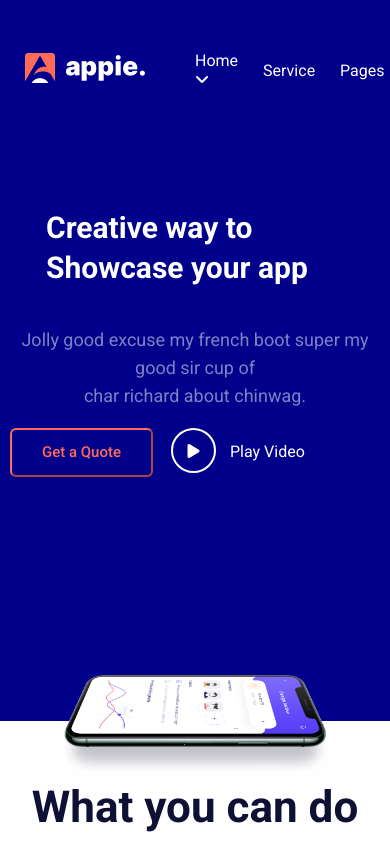
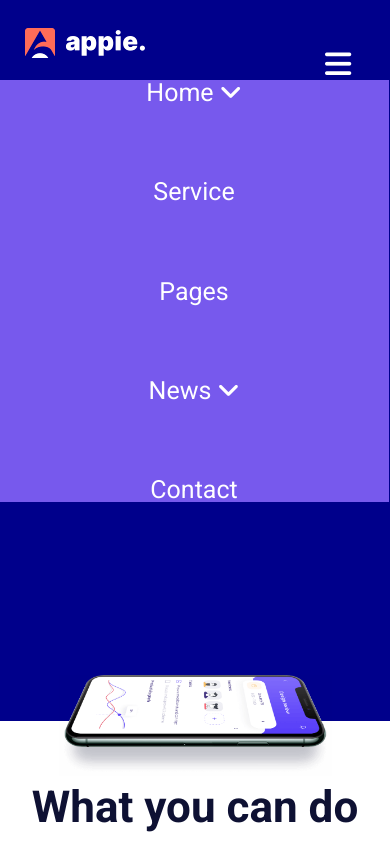
Before and after one commit to afruzaakter/appie, a plain HTML site: page index.html in a window 390 px wide. Shown: the top 844 px of the page. Drawn offline with Linux system fonts and the light colour scheme.

Commit message:
responsive menu

```diff
--- a/index.html
+++ b/index.html
@@ -12,17 +12,28 @@
 <body>
     <!--header part start-->
     <header id="TopBar">
+        <nav>
+
             <div class="TopBarFlex">
+
+
+
                 <div class="logoAndMenu">
                <div class="logo">
                    <img src="images/logo-3.png">
                </div>
                <div class="menu">
-               <ul>
-              <li><a href="#">Home <i class="fas fa-angle-down"></i></a>
-              </li>
 
 
+                <div class="Rmenu">
+                    <input type="checkbox" id="check">
+                    <label for="check" class="checkbtn">
+                     <i class="fas fa-bars"></i>
+                    </label>
+                  </div>
+                   <ul>
+                  <li><a class="active" href="#">Home <i class="fas fa-angle-down"></i></a>
+                  </li>
                   <li><a href="#">Service</a></li>
                   <li><a href="#">Pages</a></li>
                   <li><a href="#">News <i class="fas fa-angle-down"></i></a>
@@ -31,6 +42,10 @@
                   <li><a href="#">Contact</a></li>
                    </ul>
                </div>
+
+
+
+
                 </div>
                 <div class="loginbtn">
 
@@ -40,6 +55,7 @@
                  <button id="getstarted">Get Started</button>
                 </div>
             </div>
+        </nav>
     </header>
     <!--header part end-->
 <!--body part-1 way to creative ... start -->
--- a/style.css
+++ b/style.css
@@ -970,3 +970,69 @@ width: 50%;
     margin-top: 40px;
 }
  }
+
+ /*  navigation bar start */
+ .Rmenu .checkbtn{
+     font-size: 30px;
+     color: #fff;
+     line-height: 80px;
+     margin-right: 40px;
+     cursor: pointer;
+     float: right;
+     display: none;
+     margin-left: 180px;
+
+ }
+ #check{
+     display: none;
+ }
+ .Rmenu{
+
+ }
+ @media screen and (max-width:767px){
+     .loginbtn{
+         display: none;
+     }
+    .Rmenu{
+      font-size: 16px;
+     }
+     .Rmenu .checkbtn{
+         display: block;
+     }
+   .menu ul{
+       flex-direction: column;
+   }
+   .logo{
+    margin-bottom: 40px;
+   }
+  .menu ul{
+       width: 100%;
+       background: #7759ed;
+       height: 50vh;
+       top: 80px;
+       position: fixed;
+       left: -51px;
+   }
+   .menu ul li{
+       display: block;
+   }
+   .menu ul li a{
+       font-size: 25px;
+       font-weight: 400;
+       line-height: 25px;
+   }
+   .menu ul li a:hover a:active{
+       color: #0e1133;
+   }
+   .menu ul li{
+       display: block;
+   }
+   #check:checked ~ ul{
+       left: 0;
+   }
+   .Rmenu i{
+       margin-bottom: 10px;
+   }
+
+ }
+  /*  navigation bar end */
```
Lines whose indentation alone changed are shown as unchanged.
